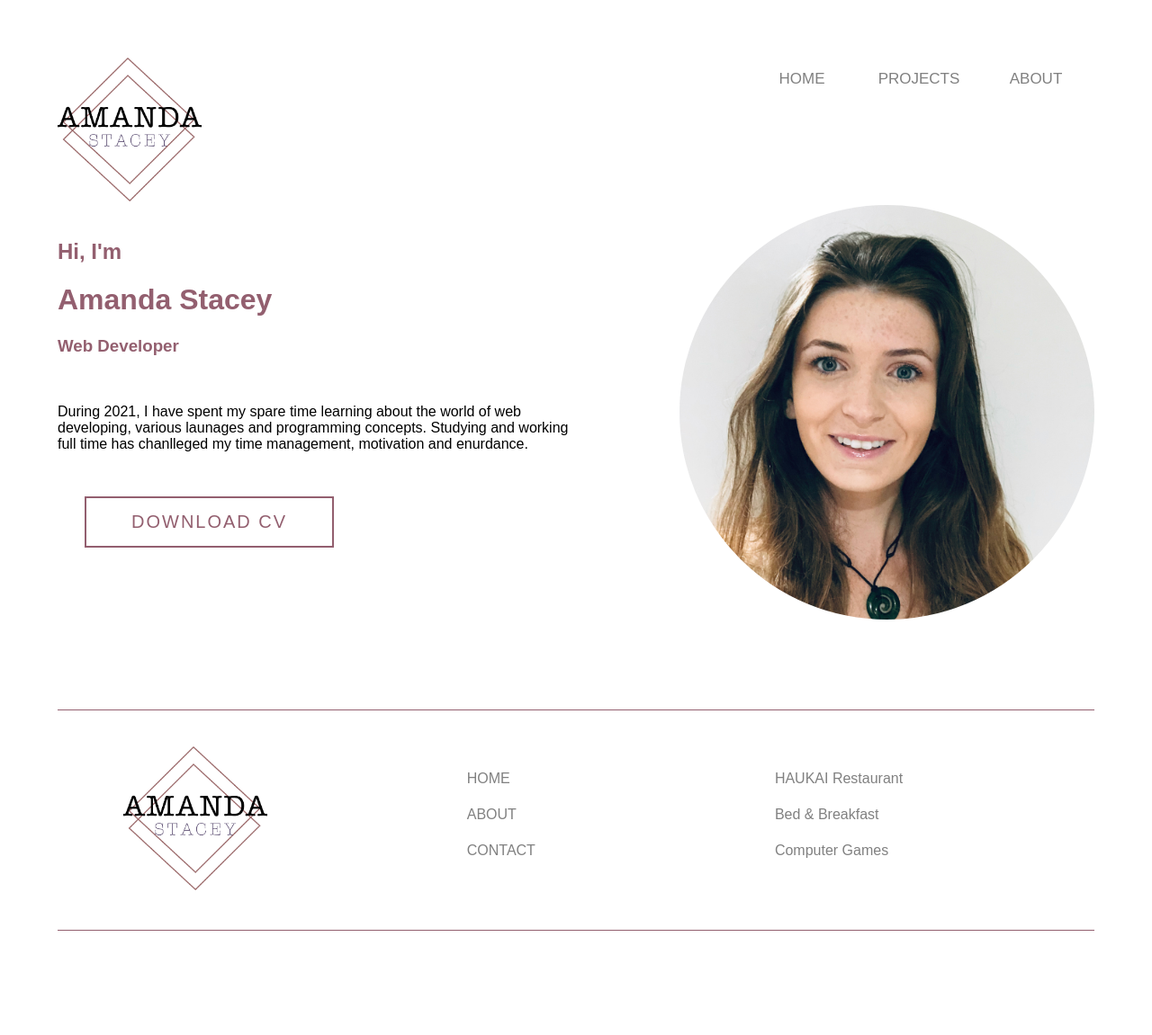
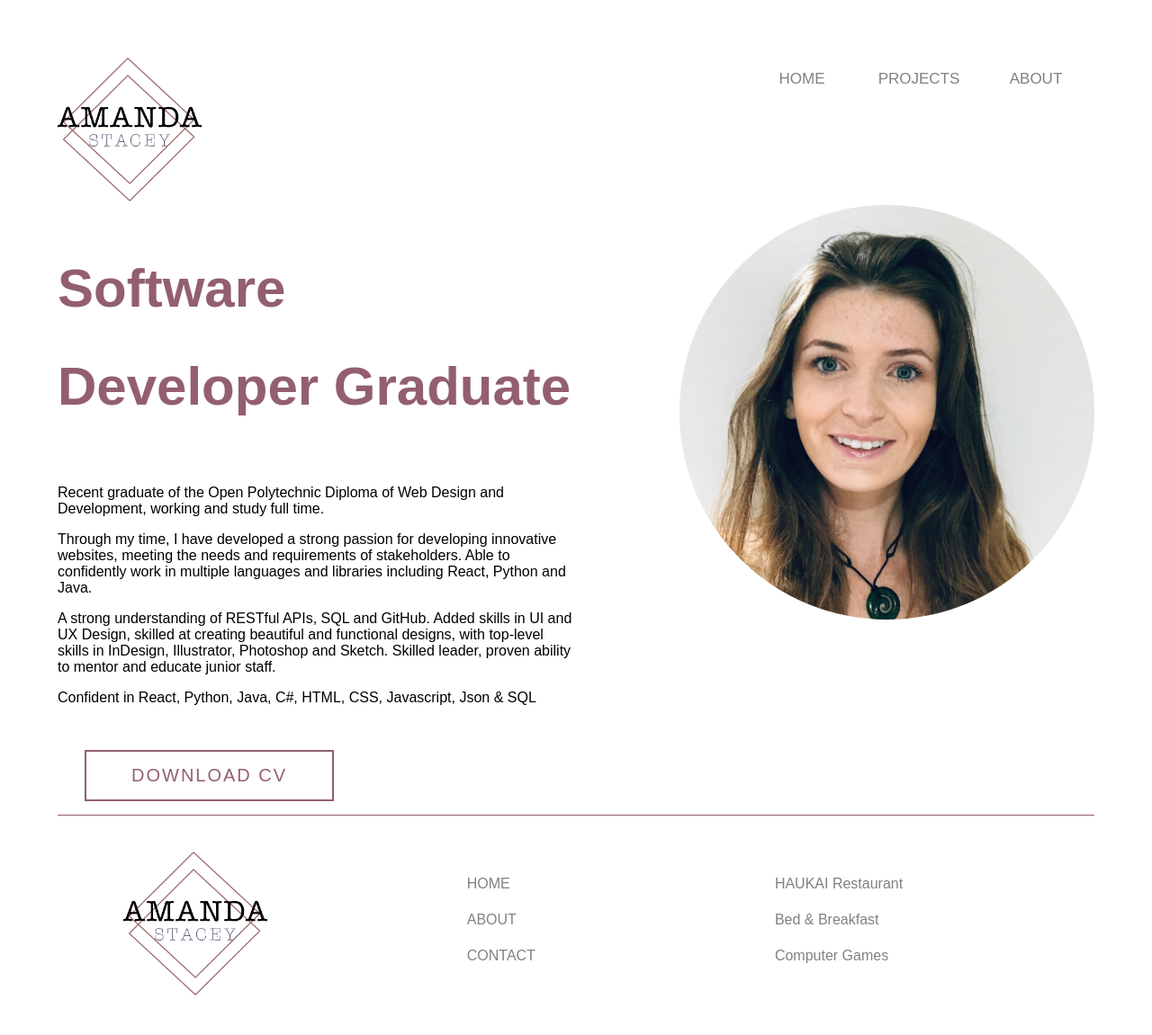
Before and after one commit to AmandaJ17/portfolio, a PHP site: page /about.html in a window 1280 px wide. Shown: the top 1151 px of the page at 90% size. Before the commit the page ends 1035 px from the top, so only its background shows below. Run offline with PHP 8.4, Linux system fonts and the light colour scheme; some web fonts are replaced.

Commit message:
about me page

```diff
--- a/about.html
+++ b/about.html
@@ -7,7 +7,7 @@
     <meta name="viewport" content="width=device-width, initial-scale=1.0">
     <link rel="stylesheet" href="stylesheet.css">
     <script src="script.js"></script>
-    <title>About| Amanda Stacey</title>
+    <title>About | Amanda Stacey</title>
 </head>
 
 <body>
@@ -28,15 +28,21 @@
     </div>
         <div class="row">
             <div class="column">
-                <div class="content">
+                <div class="about-content">
                 <br>
-                <h2>Hi, I'm</h2>
-                <h1>Amanda Stacey</h1>
-                <h3>Web Developer</h3>
+                <h1>Software</h1>
+                <h1>Developer Graduate</h1>
                 <br>
-                <p>During 2021, I have spent my spare time learning about the world of web developing, various launages and
-                programming concepts.
-                Studying and working full time has chanlleged my time management, motivation and enurdance.</p>
+                <p>Recent graduate of the Open Polytechnic Diploma of Web Design and Development, working and study full time.
+
+                <p>Through my time, I have developed a strong passion for developing innovative websites, meeting the needs and requirements of stakeholders.
+                Able to confidently work in multiple languages and libraries including React, Python and Java. </p>
+
+                <p>A strong understanding of RESTful APIs, SQL and
+                GitHub. Added skills in UI and UX Design, skilled at creating beautiful and functional designs, with top-level skills in
+                InDesign, Illustrator, Photoshop and Sketch. Skilled leader, proven ability to mentor and educate junior staff.
+                </p>
+                <p>Confident in React, Python, Java, C#, HTML, CSS, Javascript, Json & SQL</p>
                 <br>
                 <button class="CVbutton">Download CV</button>
                 </div>
--- a/index.html
+++ b/index.html
@@ -7,7 +7,7 @@
     <meta name="viewport" content="width=device-width, initial-scale=1.0">
     <link rel="stylesheet" href="stylesheet.css">
     <script src="script.js"></script>
-    <title>Amanda Stacey | Home</title>
+    <title>Home | Amanda Stacey</title>
 </head>
 
 <body>
--- a/stylesheet.css
+++ b/stylesheet.css
@@ -338,11 +338,17 @@ span:hover:after {
 	margin-bottom: 100px;
 }
 
-.column H1,
-.column H2 {
-	text-align: left;
+.about-content H1 {
 	color: #935f6f;
 	font-family: "American Typewriter", sans-serif;
+	font-size: 60px;
+}
+.about-content H2 {
+	color: black;
+	font-family: "American Typewriter", sans-serif;
+	text-align: left;
+	font-weight: lighter;
+	font-size: 25px;
 }
 
 .CVbutton {
```
